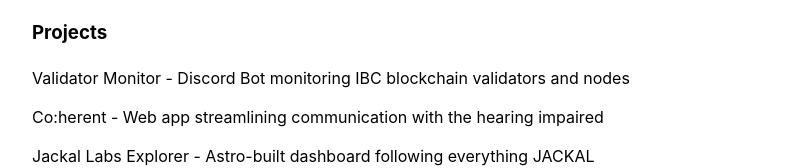
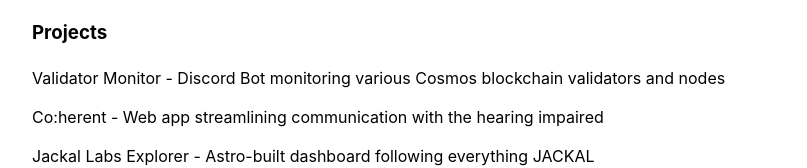
Before and after one commit to eddy-guo/eddyguo-website, a Next.js app: page / in a window 1280 px wide. Shown: the part 293-461 px from the top of the page, without its empty margins (238-1045 px from the left). Built offline with nearby package versions, Linux system fonts and the light colour scheme.

Commit message:
keyword again

```diff
--- a/pages/index.js
+++ b/pages/index.js
@@ -72,7 +72,7 @@
           <li>
               <Link href="https://www.coherentapp.tech/">
                 <a target="_blank">
-                  Validator Monitor - Discord Bot monitoring IBC blockchain validators and nodes
+                  Validator Monitor - Discord Bot monitoring various Cosmos blockchain validators and nodes
                 </a>
               </Link>
             </li>
```
